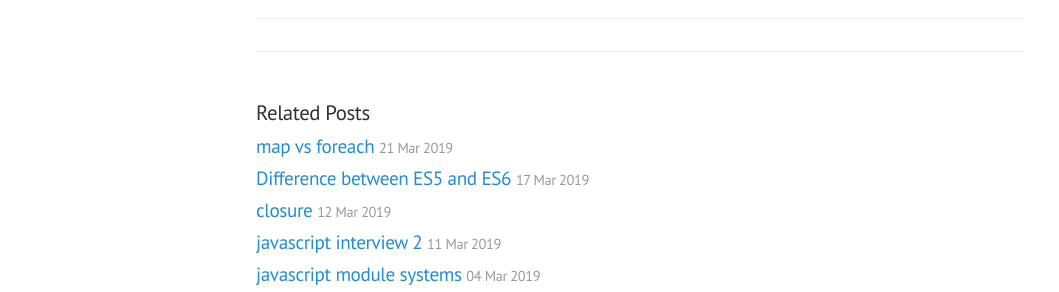
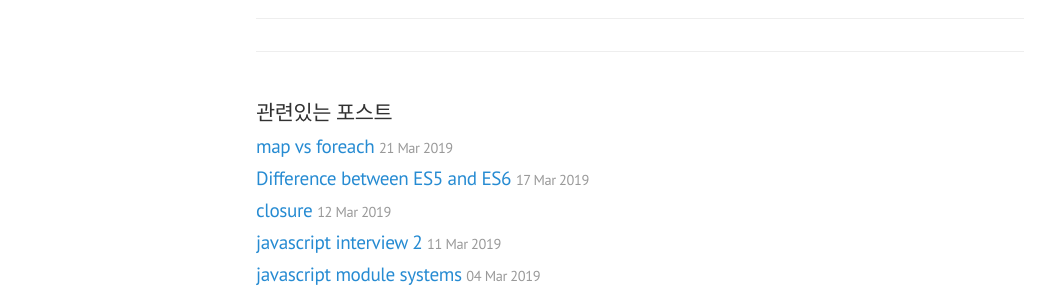
Before and after one commit to austinpark420/austinpark420.github.io, a Jekyll site: the page built from _posts/2019-03-22-jekyll_local_issue.md, in a window 1280 px wide. Shown: the part 405-697 px from the top of the page, without its empty margins (0-1059 px from the left). Built offline with Jekyll 4.4.1, drawn with Linux system fonts in a browser that asks for light colours; some web fonts are replaced.

Commit message:
edit css

```diff
--- a/_config.yml
+++ b/_config.yml
@@ -4,7 +4,7 @@
 # Setup
 title: yngmanie
 tagline: 블로그
-description: Front End Dev
+description: 박용민
 url: https://austinpark420.github.io
 baseurl: ""
 paginate: 10
--- a/_includes/sidebar.html
+++ b/_includes/sidebar.html
@@ -1,32 +1,38 @@
 <!-- Target for toggling the sidebar `.sidebar-checkbox` is for regular
      styles, `#sidebar-checkbox` for behavior. -->
-<input type="checkbox" class="sidebar-checkbox" id="sidebar-checkbox">
+<input type="checkbox" class="sidebar-checkbox" id="sidebar-checkbox" />
 
 <!-- Toggleable sidebar -->
 <div class="sidebar" id="sidebar">
-  <div class="sidebar-item">
-    <p>{{ site.description }}</p>
-  </div>
+  <nav class="sidebar-nav">
+    <img
+      src="https://avatars2.githubusercontent.com/u/35208965?s=460&v=4"
+      alt="yngmanie profile image"
+    />
+    <div class="sidebar-item">
+      <p>{{ site.description }}</p>
+    </div>
+    <a
+      class="sidebar-nav-item{% if page.url == '/' %} active{% endif %}"
+      href="{{ site.baseurl }}/"
+      >Home</a
+    >
 
-  <nav class="sidebar-nav">
-    <a class="sidebar-nav-item{% if page.url == '/' %} active{% endif %}" href="{{ site.baseurl }}/">Home</a>
-
-    {% comment %}
-      The code below dynamically generates a sidebar nav of pages with
-      `layout: page` in the front-matter. See readme for usage.
-    {% endcomment %}
-
-    {% assign pages_list = site.pages | sort:"url" %}
-    {% for node in pages_list %}
-      {% if node.title != null %}
-        {% if node.layout == "page" %}
-          <a class="sidebar-nav-item{% if page.url == node.url %} active{% endif %}" href="{{ node.url }}">{{ node.title }}</a>
-        {% endif %}
-      {% endif %}
-    {% endfor %}
+    {% comment %} The code below dynamically generates a sidebar nav of pages
+    with `layout: page` in the front-matter. See readme for usage. {% endcomment
+    %} {% assign pages_list = site.pages | sort:"url" %} {% for node in
+    pages_list %} {% if node.title != null %} {% if node.layout == "page" %}
+    <a
+      class="sidebar-nav-item{% if page.url == node.url %} active{% endif %}"
+      href="{{ node.url }}"
+      >{{ node.title }}</a
+    >
+    {% endif %} {% endif %} {% endfor %}
 
     <!-- <a class="sidebar-nav-item" href="{{ site.github.repo }}/archive/v{{ site.version }}.zip">Download</a> -->
-    <a class="sidebar-nav-item" href="https://github.com/austinpark420">GitHub</a>
+    <a class="sidebar-nav-item" href="https://github.com/austinpark420"
+      >GitHub</a
+    >
     <!-- <span class="sidebar-nav-item">Currently v{{ site.version }}</span> -->
   </nav>
 
--- a/_layouts/post.html
+++ b/_layouts/post.html
@@ -17,7 +17,7 @@
 <!-- END OF RELEVANT PART -->
 
 <div class="related">
-  <h2>Related Posts</h2>
+  <h2>관련있는 포스트</h2>
   <ul class="related-posts">
     {% for post in site.related_posts limit:5 %}
     <li>
--- a/public/css/lanyon.css
+++ b/public/css/lanyon.css
@@ -174,6 +174,8 @@
 }
 .sidebar-item p:last-child {
   margin-bottom: 0;
+  margin: 0 25%;
+  font-size: 13px;
 }
 
 /* Sidebar nav */
@@ -664,3 +666,11 @@
 .layout-reverse.sidebar-overlay #sidebar-checkbox:checked ~ .sidebar {
   box-shadow: -0.25rem 0 0.5rem rgba(0, 0, 0, 0.1);
 }
+
+/* yngmanie */
+.sidebar-nav img {
+  margin: 8% auto 0;
+  width: 150px;
+  height: 150px;
+  border-radius: 75px;
+}
```
